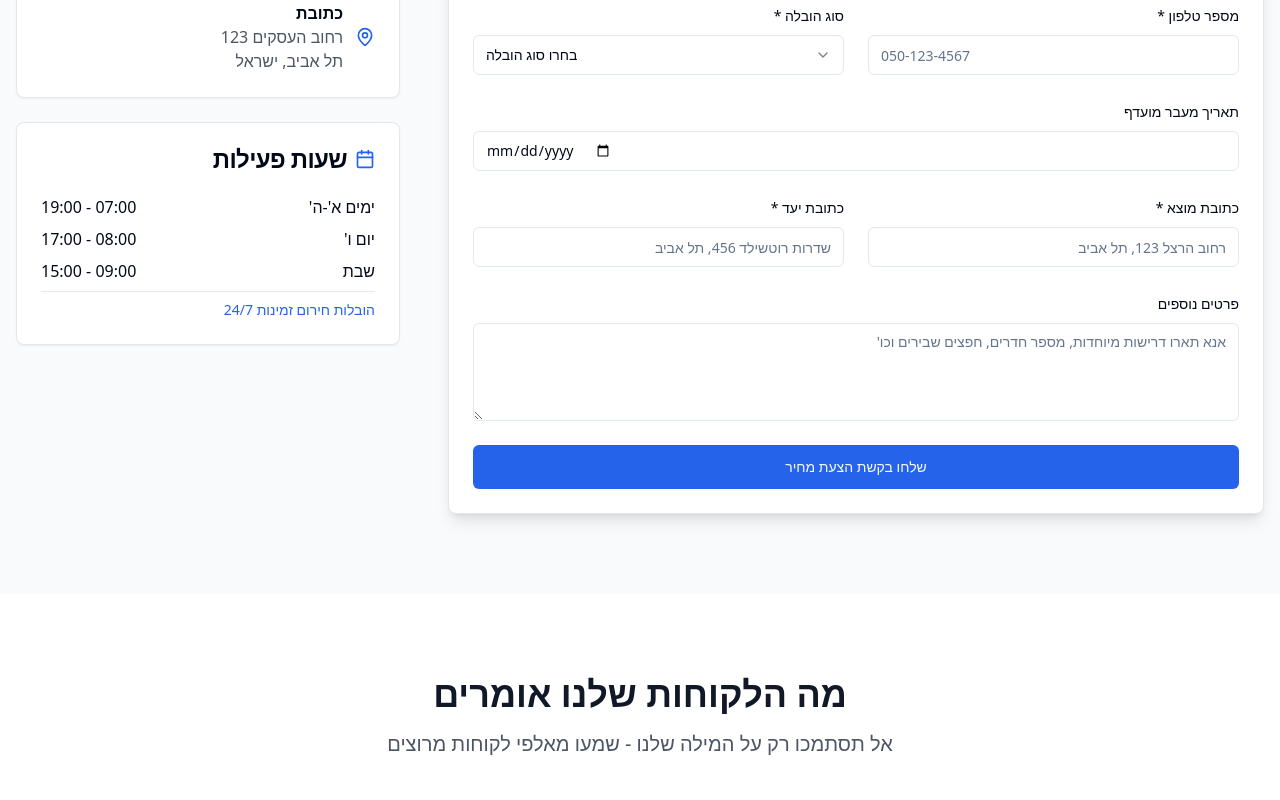
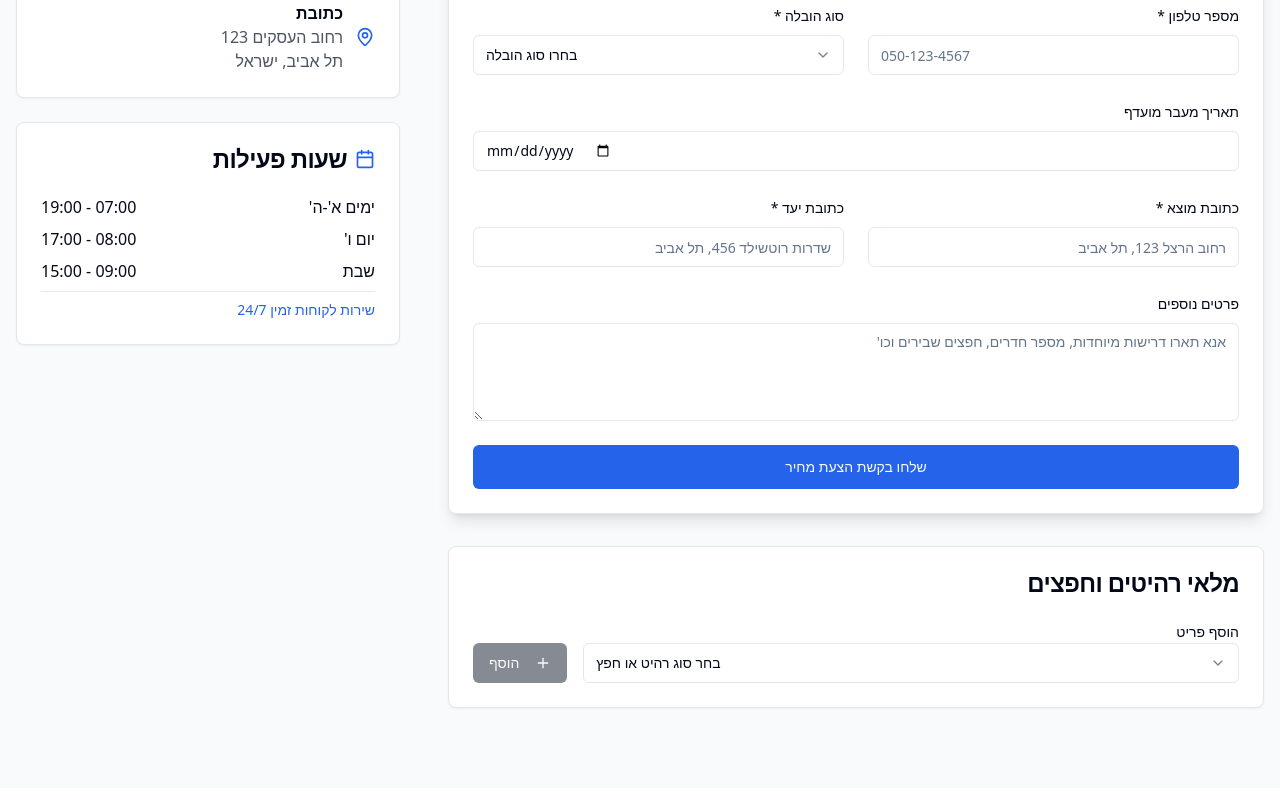
Before and after one commit to relaya17/dudu-move-site-builder, a React (Vite) app: page / in a window 1280 px wide. Shown: the part 2727-3527 px from the top of the page. Built offline with nearby package versions, Linux system fonts and the light colour scheme.

Commit message:
Add furniture selection and sorting
Implement a table or select for furniture items, including sofas, dressers, mirrors, boxes, bags, tables, with options for disassembly and assembly.

```diff
--- a/src/components/ContactForm.tsx
+++ b/src/components/ContactForm.tsx
@@ -1,4 +1,3 @@
-
 import React, { useState } from 'react';
 import { Button } from '@/components/ui/button';
 import { Input } from '@/components/ui/input';
@@ -8,6 +7,14 @@ import { Label } from '@/components/ui/label';
 import { Select, SelectContent, SelectItem, SelectTrigger, SelectValue } from '@/components/ui/select';
 import { Calendar, Phone, Mail, MapPin } from 'lucide-react';
 import { useToast } from '@/hooks/use-toast';
+import { FurnitureInventory } from './FurnitureInventory';
+
+interface FurnitureItem {
+  id: string;
+  type: string;
+  quantity: number;
+  needsDisassembly: boolean;
+}
 
 export const ContactForm = () => {
   const { toast } = useToast();
@@ -21,6 +28,7 @@ export const ContactForm = () => {
     toAddress: '',
     details: ''
   });
+  const [furnitureInventory, setFurnitureInventory] = useState<FurnitureItem[]>([]);
 
   const handleInputChange = (e: React.ChangeEvent<HTMLInputElement | HTMLTextAreaElement>) => {
     setFormData({
@@ -36,9 +44,19 @@ export const ContactForm = () => {
     });
   };
 
+  const handleInventoryChange = (inventory: FurnitureItem[]) => {
+    setFurnitureInventory(inventory);
+  };
+
   const handleSubmit = (e: React.FormEvent) => {
     e.preventDefault();
-    console.log('Form submitted:', formData);
+
+    const submissionData = {
+      ...formData,
+      furnitureInventory
+    };
+
+    console.log('Form submitted:', submissionData);
 
     toast({
       title: "בקשת הצעת מחיר נשלחה!",
@@ -56,6 +74,7 @@ export const ContactForm = () => {
       toAddress: '',
       details: ''
     });
+    setFurnitureInventory([]);
   };
 
   return (
@@ -69,7 +88,7 @@ export const ContactForm = () => {
         </div>
 
         <div className="grid lg:grid-cols-3 gap-12">
-          <div className="lg:col-span-2">
+          <div className="lg:col-span-2 space-y-8">
             <Card className="shadow-lg">
               <CardHeader>
                 <CardTitle className="text-2xl">בקשת הצעת מחיר</CardTitle>
@@ -127,8 +146,8 @@ export const ContactForm = () => {
                         <SelectContent>
                           <SelectItem value="residential">הובלת דירה</SelectItem>
                           <SelectItem value="commercial">הובלת משרד</SelectItem>
-                          <SelectItem value="long-distance">הובלה למרחק ארוך</SelectItem>
-                          <SelectItem value="storage">אחסון</SelectItem>
+                          <SelectItem value="local">הובלה מקומית</SelectItem>
+                          <SelectItem value="packing">שירותי אריזה</SelectItem>
                         </SelectContent>
                       </Select>
                     </div>
@@ -188,6 +207,8 @@ export const ContactForm = () => {
                 </form>
               </CardContent>
             </Card>
+
+            <FurnitureInventory onInventoryChange={handleInventoryChange} />
           </div>
 
           <div className="space-y-6">
@@ -245,7 +266,7 @@ export const ContactForm = () => {
                     <span>09:00 - 15:00</span>
                   </div>
                   <div className="pt-2 border-t">
-                    <p className="text-sm text-blue-600 font-medium">הובלות חירום זמינות 24/7</p>
+                    <p className="text-sm text-blue-600 font-medium">שירות לקוחות זמין 24/7</p>
                   </div>
                 </div>
               </CardContent>
--- /dev/null
+++ b/src/components/FurnitureInventory.tsx
@@ -0,0 +1,187 @@
+
+import React, { useState } from 'react';
+import { Card, CardContent, CardHeader, CardTitle } from '@/components/ui/card';
+import { Label } from '@/components/ui/label';
+import { Select, SelectContent, SelectItem, SelectTrigger, SelectValue } from '@/components/ui/select';
+import { Table, TableBody, TableCell, TableHead, TableHeader, TableRow } from '@/components/ui/table';
+import { Button } from '@/components/ui/button';
+import { Plus, Minus } from 'lucide-react';
+
+interface FurnitureItem {
+  id: string;
+  type: string;
+  quantity: number;
+  needsDisassembly: boolean;
+}
+
+interface FurnitureInventoryProps {
+  onInventoryChange: (inventory: FurnitureItem[]) => void;
+}
+
+export const FurnitureInventory: React.FC<FurnitureInventoryProps> = ({ onInventoryChange }) => {
+  const [inventory, setInventory] = useState<FurnitureItem[]>([]);
+  const [selectedType, setSelectedType] = useState<string>('');
+
+  const furnitureTypes = [
+    'ספות',
+    'שידות',
+    'מראות',
+    'קרטונים',
+    'שקיות',
+    'שולחנות',
+    'מיטות',
+    'ארונות',
+    'כסאות',
+    'מקרר',
+    'מכונת כביסה',
+    'מדיח כלים',
+    'טלויזיה',
+    'מזגן'
+  ];
+
+  const addItem = () => {
+    if (!selectedType) return;
+
+    const existingItem = inventory.find(item => item.type === selectedType);
+
+    if (existingItem) {
+      const updatedInventory = inventory.map(item =>
+        item.type === selectedType
+          ? { ...item, quantity: item.quantity + 1 }
+          : item
+      );
+      setInventory(updatedInventory);
+      onInventoryChange(updatedInventory);
+    } else {
+      const newItem: FurnitureItem = {
+        id: Date.now().toString(),
+        type: selectedType,
+        quantity: 1,
+        needsDisassembly: false
+      };
+      const updatedInventory = [...inventory, newItem];
+      setInventory(updatedInventory);
+      onInventoryChange(updatedInventory);
+    }
+
+    setSelectedType('');
+  };
+
+  const updateQuantity = (id: string, change: number) => {
+    const updatedInventory = inventory
+      .map(item => ({
+        ...item,
+        quantity: item.id === id ? Math.max(0, item.quantity + change) : item.quantity
+      }))
+      .filter(item => item.quantity > 0);
+
+    setInventory(updatedInventory);
+    onInventoryChange(updatedInventory);
+  };
+
+  const toggleDisassembly = (id: string) => {
+    const updatedInventory = inventory.map(item =>
+      item.id === id ? { ...item, needsDisassembly: !item.needsDisassembly } : item
+    );
+    setInventory(updatedInventory);
+    onInventoryChange(updatedInventory);
+  };
+
+  const removeItem = (id: string) => {
+    const updatedInventory = inventory.filter(item => item.id !== id);
+    setInventory(updatedInventory);
+    onInventoryChange(updatedInventory);
+  };
+
+  return (
+    <Card>
+      <CardHeader>
+        <CardTitle>מלאי רהיטים וחפצים</CardTitle>
+      </CardHeader>
+      <CardContent className="space-y-4">
+        <div className="flex gap-4">
+          <div className="flex-1">
+            <Label htmlFor="furnitureType">הוסף פריט</Label>
+            <Select value={selectedType} onValueChange={setSelectedType}>
+              <SelectTrigger>
+                <SelectValue placeholder="בחר סוג רהיט או חפץ" />
+              </SelectTrigger>
+              <SelectContent>
+                {furnitureTypes.map((type) => (
+                  <SelectItem key={type} value={type}>
+                    {type}
+                  </SelectItem>
+                ))}
+              </SelectContent>
+            </Select>
+          </div>
+          <div className="flex items-end">
+            <Button onClick={addItem} disabled={!selectedType}>
+              <Plus className="h-4 w-4 ml-2" />
+              הוסף
+            </Button>
+          </div>
+        </div>
+
+        {inventory.length > 0 && (
+          <div className="border rounded-lg">
+            <Table>
+              <TableHeader>
+                <TableRow>
+                  <TableHead className="text-right">פריט</TableHead>
+                  <TableHead className="text-right">כמות</TableHead>
+                  <TableHead className="text-right">פירוק והרכבה</TableHead>
+                  <TableHead className="text-right">פעולות</TableHead>
+                </TableRow>
+              </TableHeader>
+              <TableBody>
+                {inventory.map((item) => (
+                  <TableRow key={item.id}>
+                    <TableCell className="font-medium">{item.type}</TableCell>
+                    <TableCell>
+                      <div className="flex items-center gap-2">
+                        <Button
+                          size="sm"
+                          variant="outline"
+                          onClick={() => updateQuantity(item.id, -1)}
+                        >
+                          <Minus className="h-3 w-3" />
+                        </Button>
+                        <span className="w-8 text-center">{item.quantity}</span>
+                        <Button
+                          size="sm"
+                          variant="outline"
+                          onClick={() => updateQuantity(item.id, 1)}
+                        >
+                          <Plus className="h-3 w-3" />
+                        </Button>
+                      </div>
+                    </TableCell>
+                    <TableCell>
+                      <Button
+                        size="sm"
+                        variant={item.needsDisassembly ? "default" : "outline"}
+                        onClick={() => toggleDisassembly(item.id)}
+                      >
+                        {item.needsDisassembly ? "כן" : "לא"}
+                      </Button>
+                    </TableCell>
+                    <TableCell>
+                      <Button
+                        size="sm"
+                        variant="destructive"
+                        onClick={() => removeItem(item.id)}
+                      >
+                        הסר
+                      </Button>
+                    </TableCell>
+                  </TableRow>
+                ))}
+              </TableBody>
+            </Table>
+          </div>
+        )}
+      </CardContent>
+    </Card>
+  );
+};
```
